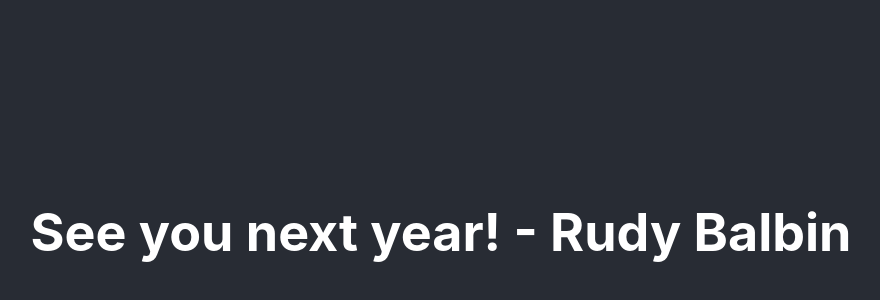
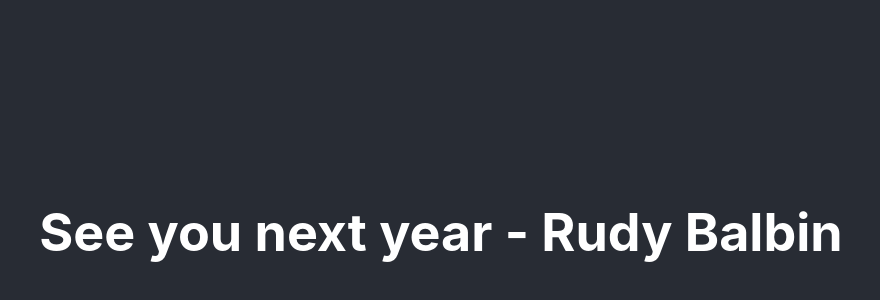
Before and after one commit to kyahAndoy/alert-system, a React (Create React App) app: page / in a window 1280 px wide. Shown: the part 168-468 px from the top of the page, without its empty margins (199-1079 px from the left). Built offline with nearby package versions, Linux system fonts and the light colour scheme.

Commit message:
fifth commit

```diff
--- a/src/App.js
+++ b/src/App.js
@@ -5,7 +5,7 @@ function App() {
   return (
     <div className="App">
       <header className="App-header">
-      <h1>See you next year! - Rudy Balbin</h1>
+        <h1>See you next year - Rudy Balbin</h1>
       </header>
     </div>
 
```
